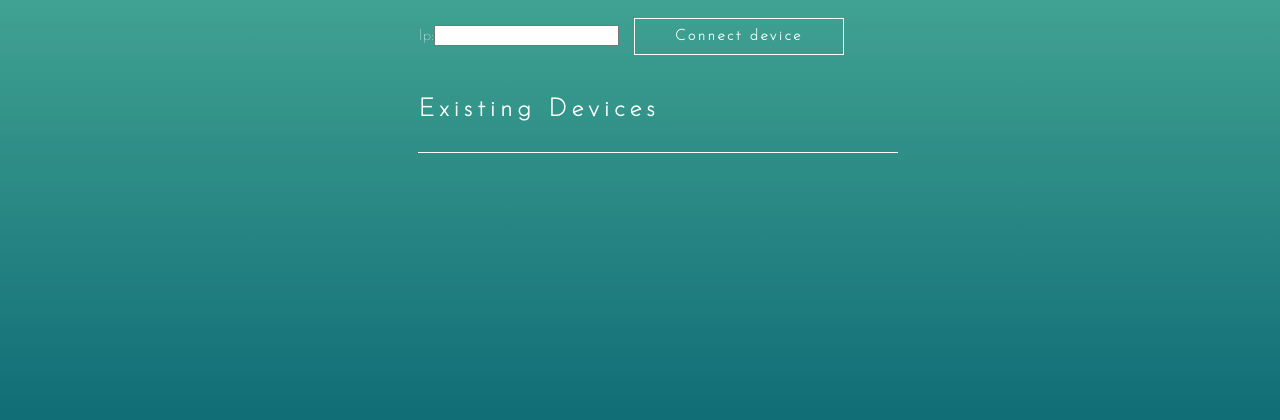
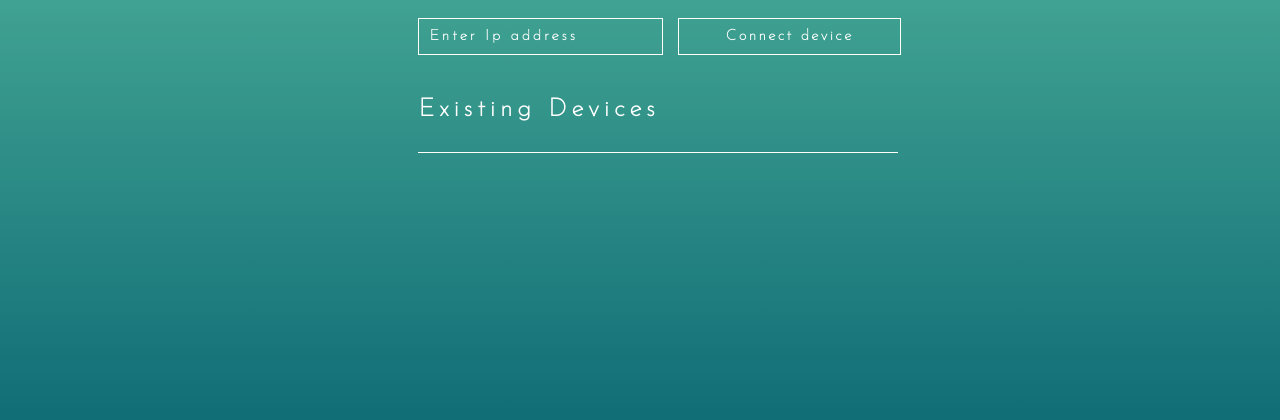
Before and after one commit to teamjst/Fixes, a Django app: page /adddevice/ in a window 1280 px wide. Shown: the part 234-654 px from the top of the page. Run offline with Django 3.2, Linux system fonts and the light colour scheme; a user stored in the database is signed in; some libraries are stand-ins or nearby versions.

Commit message:
edits to lightheme, sound, & device

```diff
--- a/assets/css/device.css
+++ b/assets/css/device.css
@@ -120,6 +120,12 @@ button {
 
 }
 
+.errorlist {
+    display: none;
+
+}
+
+
 button:hover, button:active {
   color:#fff;
   background:rgba(0, 0, 0, 0.2);
@@ -211,3 +217,19 @@ button:hover, button:active {
     cursor: pointer;
   background:rgba(0, 0, 0, 0.2);
 }
+
+label {
+    display: none;
+}
+
+input {
+    background: transparent;
+    color: white;
+    border: 1.5px solid white;
+    padding: 10px;
+    font-family: 'Josefin Sans';
+    font-size: 15px;
+    font-weight: bold;
+    letter-spacing: 3px;
+    width: 223px;
+}
--- a/assets/css/sound.css
+++ b/assets/css/sound.css
@@ -100,7 +100,7 @@ p {
 }
 
 .spotifyButton {
-    transform: translate(26.45%,250%);
+    transform: translate(24%,250%);
 }
 
 
```
Also changed, not shown: assets/css/lightsetting.css (+15 -2 lines).
